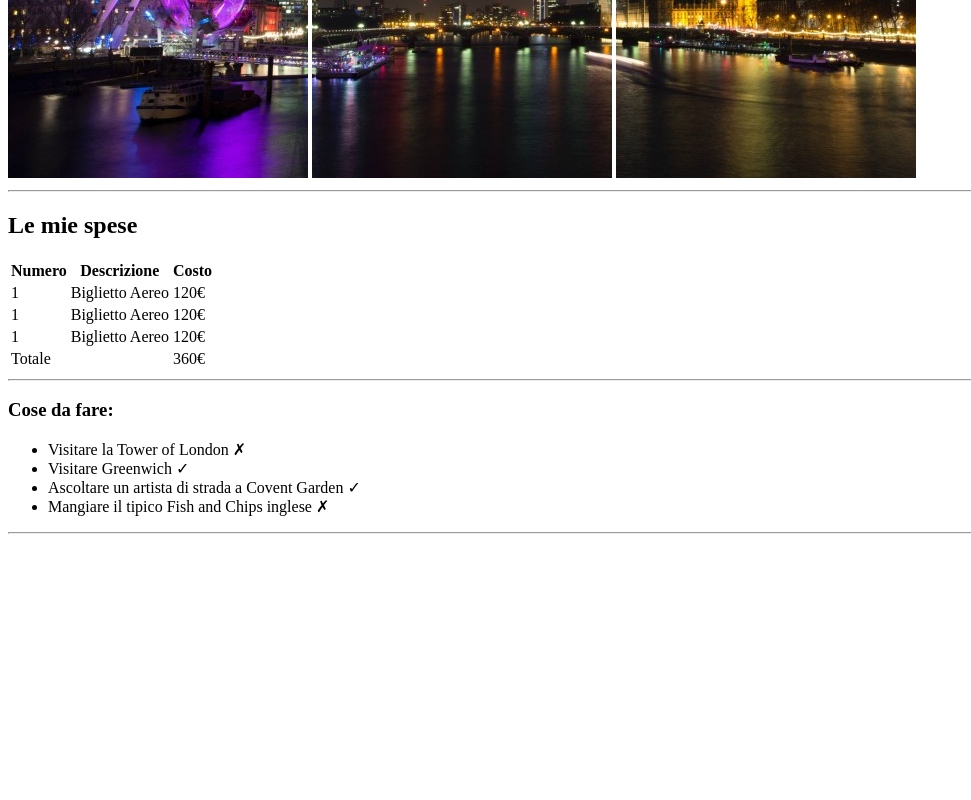
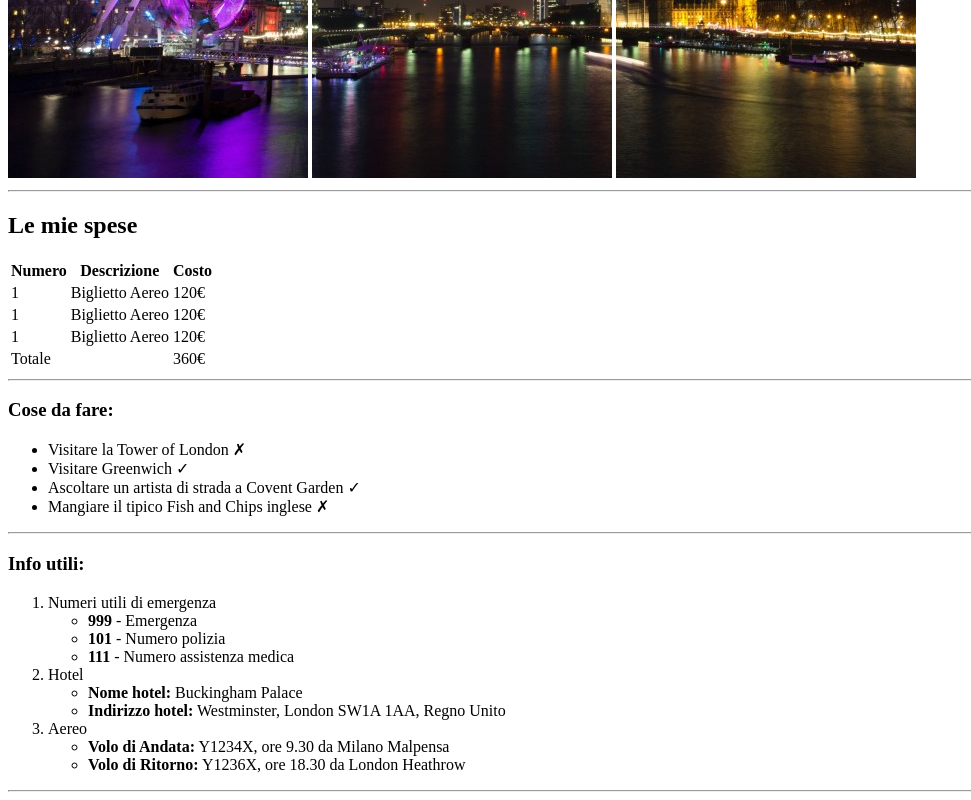
Before and after one commit to MattiaVolonterio/html-london-trip, a plain HTML site: page index.html in a window 1280 px wide. Shown: the part 502-1302 px from the top of the page, without its empty margins (0-971 px from the left). Before the commit the page ends 1044 px from the top, so only its background shows below. Drawn offline with Linux system fonts and the light colour scheme.

Commit message:
add section info

```diff
--- a/index.html
+++ b/index.html
@@ -82,7 +82,34 @@
             </section>
 
             <!-- info -->
-            <section></section>
+            <section>
+                <h3>Info utili:</h3>
+
+                <!-- Lista -->
+                <ol>
+                    <li>Numeri utili di emergenza
+                        <ul>
+                            <li><strong>999</strong> - Emergenza</li>
+                            <li><strong>101</strong> - Numero polizia</li>
+                            <li><strong>111</strong> - Numero assistenza medica</li>
+                        </ul>
+                    </li>
+                    <li>Hotel
+                        <ul>
+                            <li><strong>Nome hotel:</strong> Buckingham Palace</li>
+                            <li><strong>Indirizzo hotel:</strong> Westminster, London SW1A 1AA, Regno Unito</li>
+                        </ul>
+                    </li>
+                    <li>Aereo
+                        <ul>
+                            <li><strong>Volo di Andata:</strong> Y1234X, ore 9.30 da Milano Malpensa</li>
+                            <li><strong>Volo di Ritorno:</strong> Y1236X, ore 18.30 da London Heathrow</li>
+                        </ul>
+                    </li>
+                </ol>
+
+                <hr />
+            </section>
 
             <!-- foto -->
             <section></section>
```
